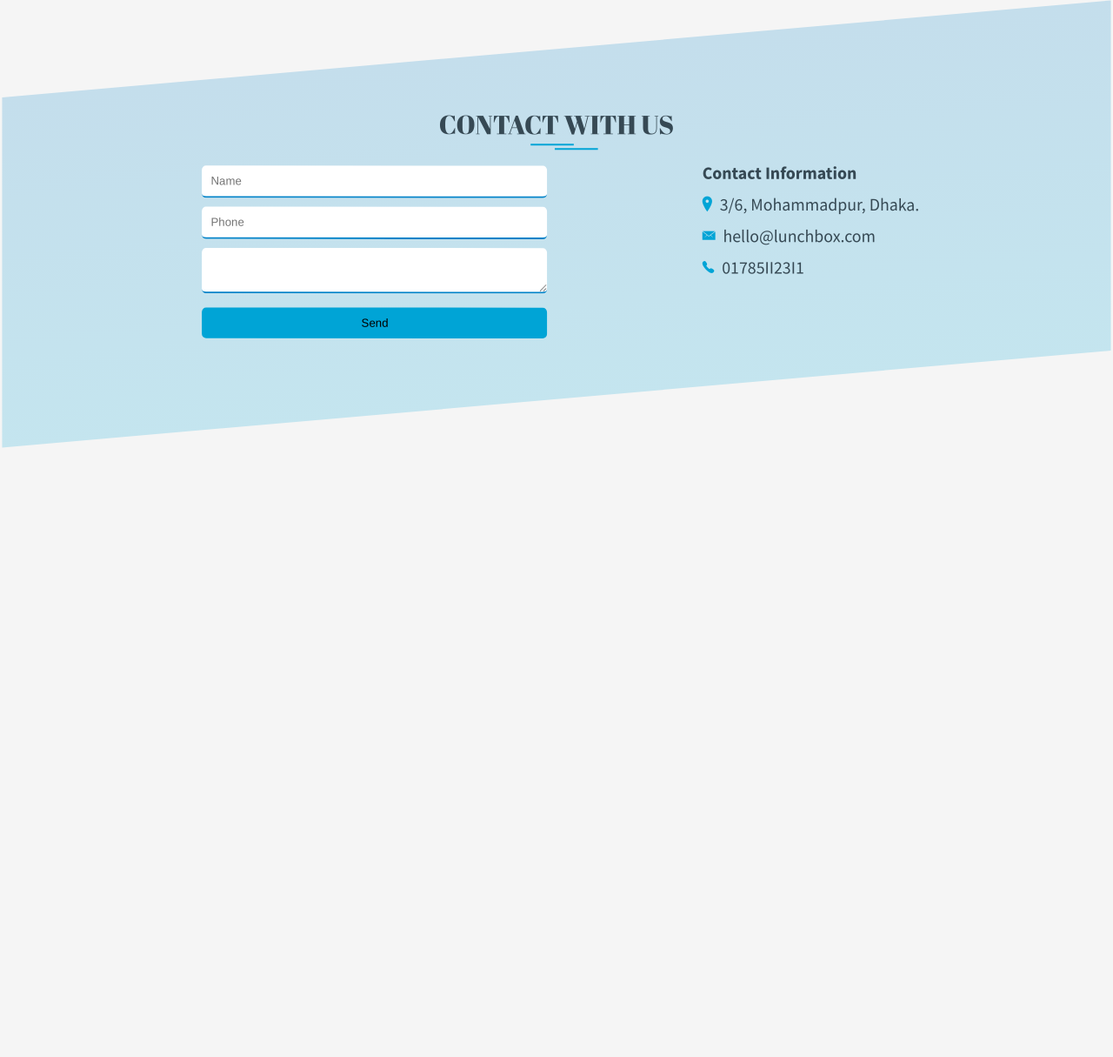
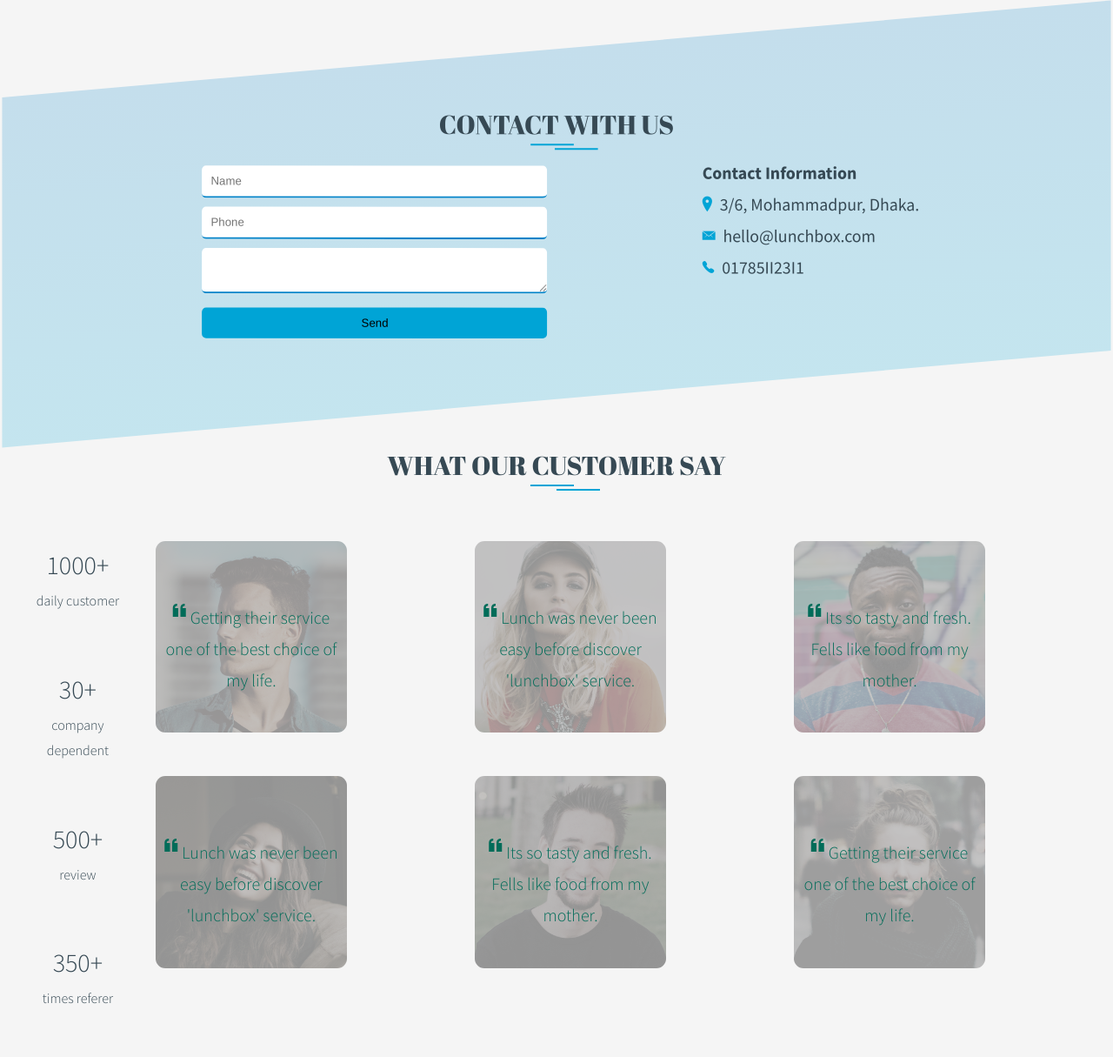
Before and after one commit to momitrahman/lunchbox, a plain HTML site: page index.html in a window 1280 px wide. Shown: the part 2127-3342 px from the top of the page at 87% size. Before the commit the page ends 2644 px from the top, so only its background shows below. Drawn offline with nearby package versions, Linux system fonts and the light colour scheme.

Commit message:
Done REVIEW

```diff
--- a/css/style.css
+++ b/css/style.css
@@ -19,10 +19,10 @@ body {
   text-align: center;
   background: #f5f5f5; }
 
-.header__title, .info__title, .package-lover {
+.header__title, .info__title {
   font-family: 'Abril Fatface', cursive; }
 
-.header, .works__steps, .feature-info, .package-items, .package-lover, .contact-info {
+.header, .works__steps, .feature-info, .package-items, .contact-info, .review-lover, .review-customer {
   display: flex;
   justify-content: space-evenly;
   align-items: center; }
@@ -203,19 +203,6 @@ body {
     background-color: #00bdd7;
     clip-path: polygon(0 20%, 100% 0, 100% 100%, 0% 100%); }
 
-.package-lover {
-  text-transform: lowercase;
-  margin: 2rem 0;
-  background: #fff; }
-  .package-lover__item {
-    font-size: 3rem;
-    font-weight: 300;
-    margin: 1rem;
-    padding: 1rem; }
-    .package-lover__item > span {
-      display: block;
-      font-size: 1.6rem; }
-
 .contact-box {
   background: linear-gradient(to top, rgba(0, 164, 214, 0.2), rgba(0, 130, 200, 0.2));
   transform: rotate(-5deg) skew(-5deg);
@@ -261,3 +248,54 @@ body {
     .contact-info__address--title {
       font-size: 2rem;
       font-weight: 700; }
+
+.review {
+  margin: 3rem 0; }
+
+.review-info {
+  display: flex;
+  justify-content: space-evenly; }
+
+.review-lover {
+  flex-direction: column;
+  text-transform: lowercase;
+  margin: 2rem 0; }
+  .review-lover__item {
+    font-size: 3rem;
+    font-weight: 300;
+    margin: 2rem;
+    padding: 1rem; }
+    .review-lover__item > span {
+      display: block;
+      font-size: 1.6rem; }
+
+.review-customer {
+  margin-top: 5rem; }
+  .review-customer__item--rel {
+    position: relative; }
+    .review-customer__item--rel i {
+      margin-right: 5px;
+      vertical-align: super; }
+    .review-customer__item--rel img {
+      position: relative;
+      display: block;
+      width: 60%;
+      border-radius: 5%;
+      opacity: 0.4;
+      filter: grayscale(50%) brightness(50%); }
+    .review-customer__item--rel p {
+      display: block;
+      position: absolute;
+      top: 10%;
+      width: 60%;
+      font-size: 2rem;
+      font-weight: 300;
+      margin-top: 3rem;
+      padding: 1rem;
+      opacity: 1;
+      color: #006c59; }
+    .review-customer__item--rel:hover > p {
+      opacity: 0; }
+    .review-customer__item--rel:hover > img {
+      opacity: 0.8;
+      filter: grayscale(10%) brightness(100%); }
--- a/index.html
+++ b/index.html
@@ -120,7 +120,7 @@
             <p>Maintain highly standard for healthy and hygiene food.</p>
           </div>
           <div class="feature-info-item">
-            <i class="ion-clock"></i>
+            <i class="ion-ios-time"></i>
             <div class="feature-info-item__title">Save Time</div>
             <p>Deliver right into your door saves your travel time.</p>
           </div>
@@ -213,25 +213,6 @@
       </div>
     </div>
 
-    <!-- <div class="package-lover">
-      <div class="package-lover__item">
-        1000+
-        <span>Customer</span>
-      </div>
-      <div class="package-lover__item">
-        30+
-        <span>Company</span>
-      </div>
-      <div class="package-lover__item">
-        350+
-        <span>times refer</span>
-      </div>
-      <div class="package-lover__item">
-        100+
-        <span>team member</span>
-      </div>
-    </div> -->
-
   </div>
 
   <!-- PACKAGE end -->
@@ -283,6 +264,99 @@
 
   <!-- CONTACT end -->
 
+  <!-- REVIEW start -->
+  <div class="review">
+    <div class="title">What our Customer say
+      <span></span>
+    </div>
+
+    <div class="review-info">
+
+      <div class="review-lover">
+        <div class="review-lover__item">
+          1000+
+          <span>Daily Customer</span>
+        </div>
+        <div class="review-lover__item">
+          30+
+          <span>Company Dependent</span>
+        </div>
+        <div class="review-lover__item">
+          500+
+          <span>review</span>
+        </div>
+        <div class="review-lover__item">
+          350+
+          <span>times referer</span>
+        </div>
+        <!-- <div class="review-lover__item">
+                  10+
+                  <span>award win</span>
+                </div> -->
+      </div>
+
+      <div class="reveiw-comment">
+        <div class="review-customer">
+          <div class="review-customer__item">
+            <div class="review-customer__item--rel">
+              <img src="./asset/image/men_1.jpg" alt="">
+              <p>
+                <i class="ion-quote"></i>Getting their service one of the best choice of my life.
+              </p>
+            </div>
+          </div>
+
+          <div class="review-customer__item">
+            <div class="review-customer__item--rel">
+              <img src="./asset/image/women_1.jpg" alt="">
+              <p>
+                <i class="ion-quote"></i>Lunch was never been easy before discover 'lunchbox' service.
+              </p>
+            </div>
+          </div>
+
+          <div class="review-customer__item">
+            <div class="review-customer__item--rel">
+              <img src="./asset/image/men_2.jpg" alt="">
+              <p>
+                <i class="ion-quote"></i>Its so tasty and fresh. Fells like food from my mother. </p>
+            </div>
+          </div>
+        </div>
+
+        <div class="review-customer">
+
+          <div class="review-customer__item">
+            <div class="review-customer__item--rel">
+              <img src="./asset/image/women_2.jpg" alt="">
+              <p>
+                <i class="ion-quote"></i>Lunch was never been easy before discover 'lunchbox' service.
+            </div>
+          </div>
+
+          <div class="review-customer__item">
+            <div class="review-customer__item--rel">
+              <img src="./asset/image/men_3.jpg" alt="">
+              <p>
+                <i class="ion-quote"></i>Its so tasty and fresh. Fells like food from my mother. </p>
+            </div>
+          </div>
+
+          <div class="review-customer__item">
+            <div class="review-customer__item--rel">
+              <img src="./asset/image/women_3.jpg" alt="">
+              <p>
+                <i class="ion-quote"></i>Getting their service one of the best choice of my life.
+              </p>
+            </div>
+          </div>
+        </div>
+      </div>
+
+    </div>
+
+  </div>
+  <!-- REVIEW start -->
 
 </body>
 
--- /dev/null
+++ b/sass/layout/_review.scss
@@ -0,0 +1,76 @@
+.review {
+  margin: 3rem 0;
+}
+
+.review-info {
+  display: flex;
+  justify-content: space-evenly;
+}
+
+.review-lover {
+  @extend %flex;
+  flex-direction: column;
+  // justify-content: center;
+  text-transform: lowercase;
+  margin: 2rem 0;
+  // background-color: orangered;
+
+  &__item {
+    font-size: 3rem;
+    font-weight: 300;
+    margin: 2rem;
+    padding: 1rem;
+
+    & > span {
+      display: block;
+      font-size: 1.6rem;
+    }
+  }
+}
+
+.review-customer {
+  @extend %flex;
+  margin-top: 5rem;
+  &__item {
+    &--rel {
+      position: relative;
+      // margin: 0 5rem;
+
+      & i {
+        margin-right: 5px;
+        vertical-align: super;
+      }
+      & img {
+        position: relative;
+        display: block;
+        width: 60%;
+        border-radius: 5%;
+        opacity: 0.4;
+        filter: grayscale(50%) brightness(50%);
+      }
+
+      & p {
+        display: block;
+        position: absolute;
+        top: 10%;
+        width: 60%;
+        font-size: 2rem;
+        font-weight: 300;
+        margin-top: 3rem;
+        padding: 1rem;
+        opacity: 1;
+        color: #006c59;
+      }
+
+      &:hover {
+        & > p {
+          opacity: 0;
+        }
+        & > img {
+          opacity: 0.8;
+          filter: grayscale(10%) brightness(100%);
+        }
+      }
+    }
+  }
+}
--- a/sass/main.scss
+++ b/sass/main.scss
@@ -11,3 +11,4 @@
 @import './layout/_feature.scss';
 @import './layout/_package.scss';
 @import './layout/_contact.scss';
+@import './layout/_review.scss';
```
Also changed, not shown: sass/layout/_package.scss (+0 -20 lines), asset/image/men_1.jpg (added), asset/image/men_2.jpg (added), asset/image/men_3.jpg (added), asset/image/women_1.jpg (added), asset/image/women_2.jpg (added), asset/image/women_3.jpg (added).
